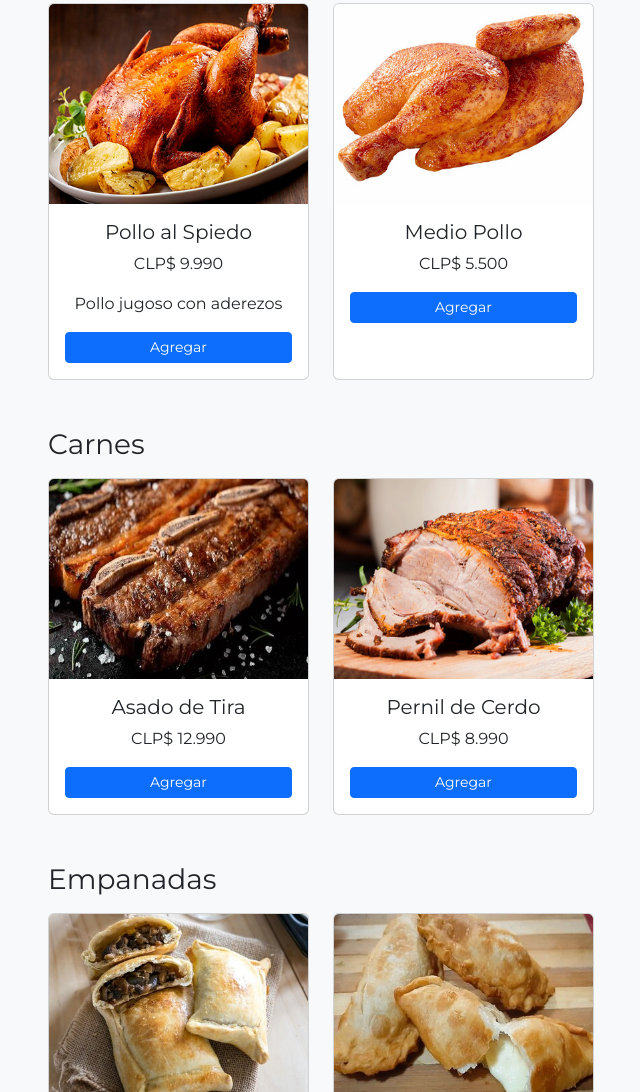
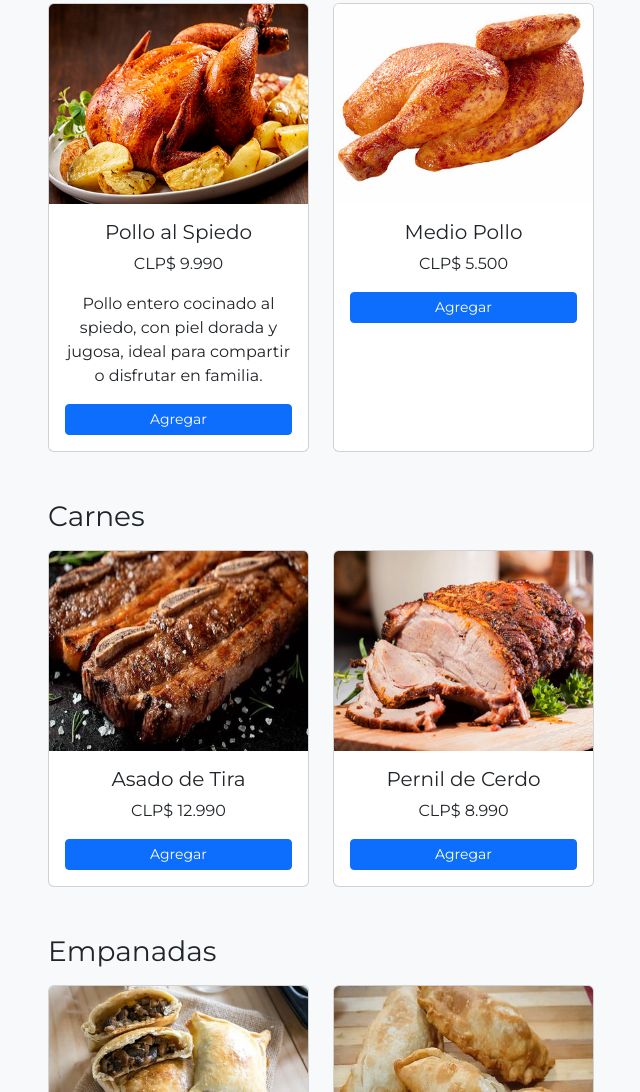
Before and after one commit to MIA02-6/LaRotiseria, a plain HTML site: page index.html in a window 1280 px wide. Shown: the part 1161-2253 px from the top of the page, without its empty margins (34-674 px from the left). Drawn offline with nearby package versions, Linux system fonts and the light colour scheme.

Commit message:
Improve description for Pollo al Spiedo
Updated description for 'Pollo al Spiedo' dish.

```diff
--- a/index.html
+++ b/index.html
@@ -69,7 +69,7 @@
             <div class="card-body text-center">
               <h5>Pollo al Spiedo</h5>
               <p>CLP$ 9.990</p>
-              <p>Pollo jugoso con aderezos</p>
+              <p class="descripcion">Pollo entero cocinado al spiedo, con piel dorada y jugosa, ideal para compartir o disfrutar en familia.</p>
               <div class="d-flex justify-content-center mt-2">
                 <button class="btn btn-sm btn-primary add-to-cart">Agregar</button>
               </div>
```
